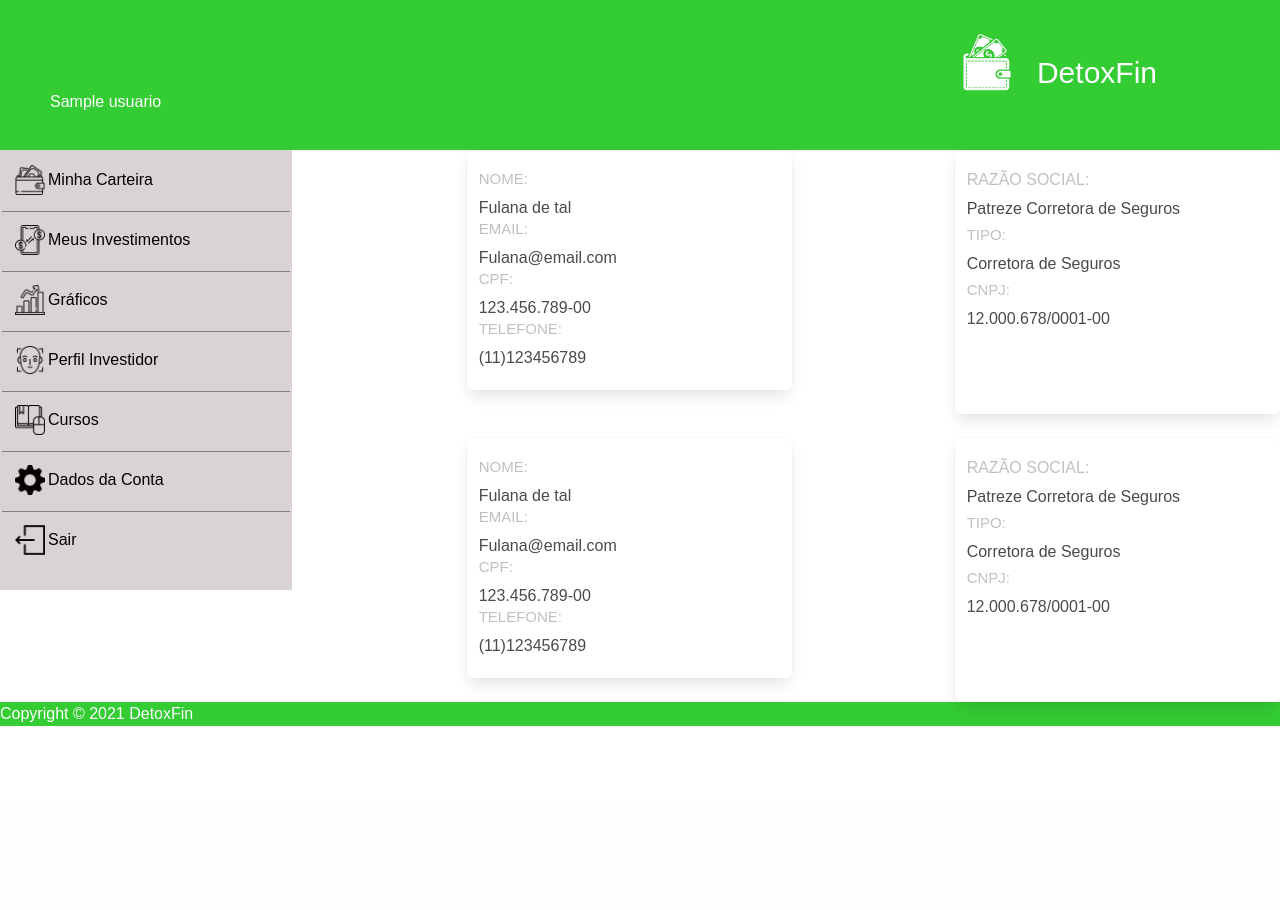
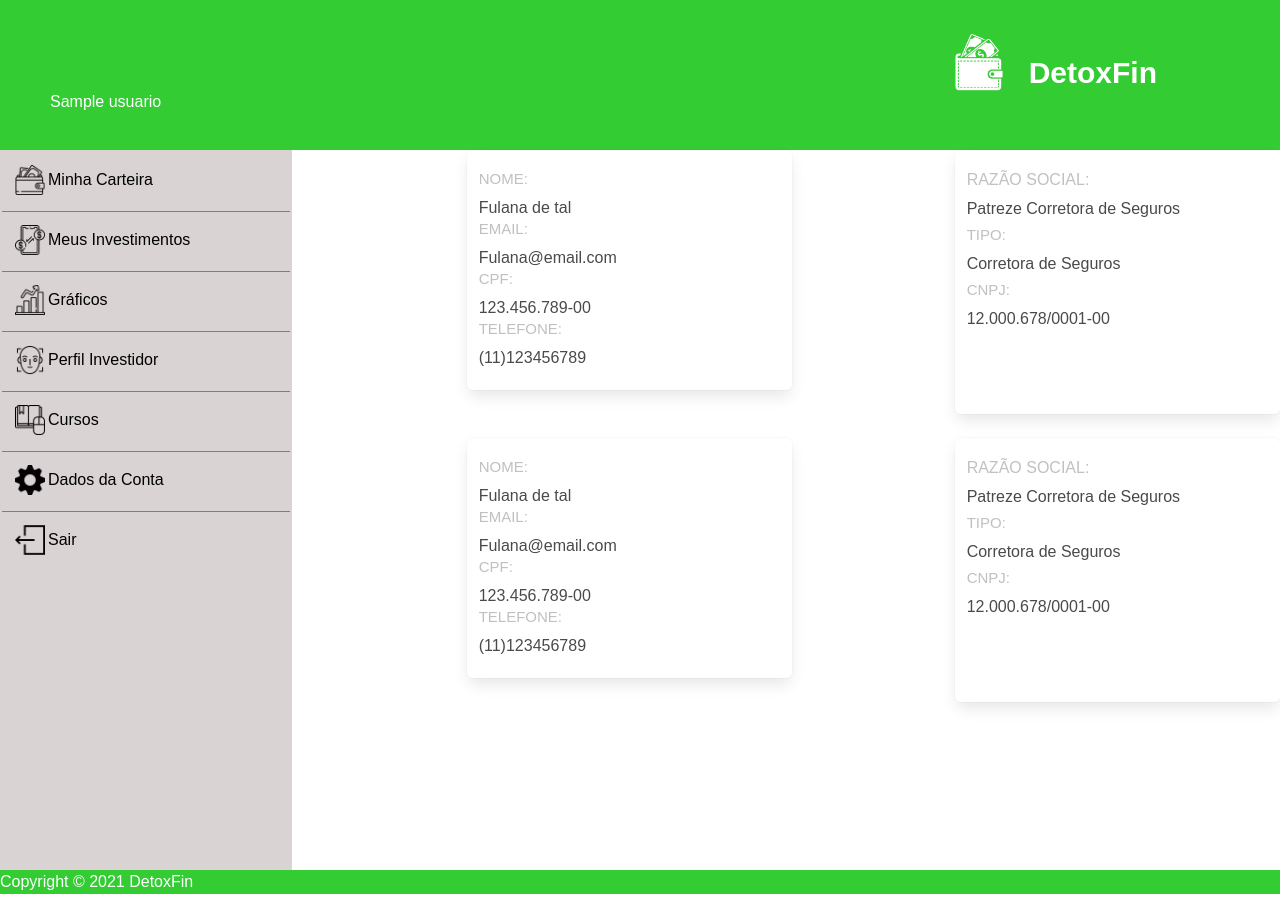
Before and after one commit to MatheusCortez/DetoxFin__ProjetoIntegrador, a Node server app: template views/users/user/dadosDaConta/main.ejs in a window 1280 px wide. Before the commit the page ends 726 px from the top, so only its background shows below. Run offline with Node 20, Linux system fonts and the light colour scheme; the template is opened without the code that fills it: most values are stand-ins (such as "Sample title", 1, 10 or a date in 2020).

Commit message:
mudancas 2.0

```diff
--- a/public/css/partials/IndexMinhaCarteira/minhaCarteira.css
+++ b/public/css/partials/IndexMinhaCarteira/minhaCarteira.css
@@ -6,7 +6,7 @@
 .mainContainer{
     display: flex;
     justify-content: space-between;
-    height: 60vh;
+    height: 90vh;
 }
 /* Card Principal*/
 .mainContainer__cardPrincipal{
--- a/public/css/partials/dados/dados.css
+++ b/public/css/partials/dados/dados.css
@@ -6,6 +6,20 @@
 @import url('../menuLateral/menuLateral.css');
 
 
+.mainContainer{
+    display: flex;
+    justify-content: space-between;
+    height: 90vh;
+}
+/* Card Principal*/
+.mainContainer__cardPrincipal{
+    background-color: white;
+    width: 85vw;
+    height: 70vh;
+    border-radius: 20px;
+    align-content: center;
+
+}
 .mainContainer__dadosContainer{
     padding-top: 30px;
 }
--- a/public/css/partials/graficos/graficos.css
+++ b/public/css/partials/graficos/graficos.css
@@ -5,7 +5,7 @@
 .mainContainer{
     display: flex;
     justify-content: space-between;
-    height: 60vh;
+    height: 90vh;
 
 
 }
--- a/public/css/partials/headerInterno/header.css
+++ b/public/css/partials/headerInterno/header.css
@@ -15,6 +15,7 @@
     color: white;
     font-size: 30px;
     margin-right: 10%;
+    font-weight: 600;
 }
 .title_logo:hover {
     color: white;
@@ -23,6 +24,7 @@
     width: 100px;
     margin: 0 auto;
     margin-top: -25px;
+    vertical-align: middle;
 }
 
 .usuarioDados{
@@ -33,8 +35,6 @@
 }
 .cabecalho__usuarioDados__imgPerfil{
     width: 70px;
-
-
 
 }
 .cabecalho__usuarioDados__nomeCliente{
--- a/public/css/partials/meusInvestimentos/listInvestment.css
+++ b/public/css/partials/meusInvestimentos/listInvestment.css
@@ -6,7 +6,7 @@
 .mainContainer{
     display: flex;
     justify-content: space-between;
-    height: 70vh;
+    height: 90vh;
 }
 /* Card Principal*/
 .mainContainer__cardPrincipal{
--- a/public/css/partials/meusInvestimentos/main.css
+++ b/public/css/partials/meusInvestimentos/main.css
@@ -7,7 +7,7 @@
 .mainContainer{
     display: flex;
     justify-content: space-between;
-    height: 60vh;
+    height: 90vh;
 }
 /* Card Principal*/
 .mainContainer__cardPrincipal{
--- a/public/css/partials/perfilinvestidor/main.css
+++ b/public/css/partials/perfilinvestidor/main.css
@@ -6,7 +6,7 @@
 .mainContainer{
     display: flex;
     justify-content: space-between;
-    height: 60vh;
+    height: 90vh;
 }
 /* Card Principal*/
 .mainContainer__cardPrincipal{
--- a/public/css/partials/perfilinvestidor/perguntas.css
+++ b/public/css/partials/perfilinvestidor/perguntas.css
@@ -6,7 +6,7 @@
 .mainContainer{
     display: flex;
     justify-content: space-between;
-    height: 60vh;
+    height: 90vh;
 }
 /* Card Principal*/
 .mainContainer__cardPrincipal{
```
